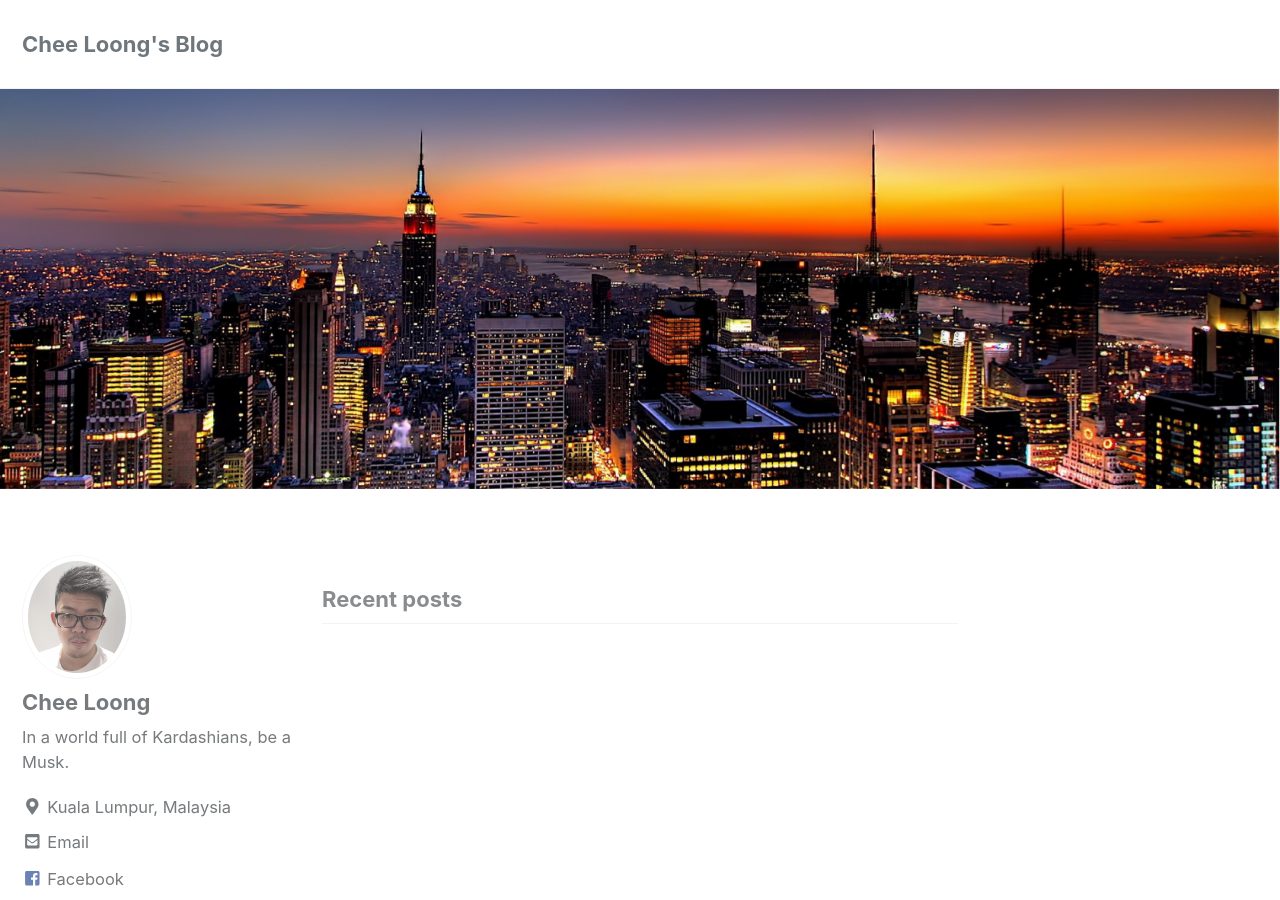
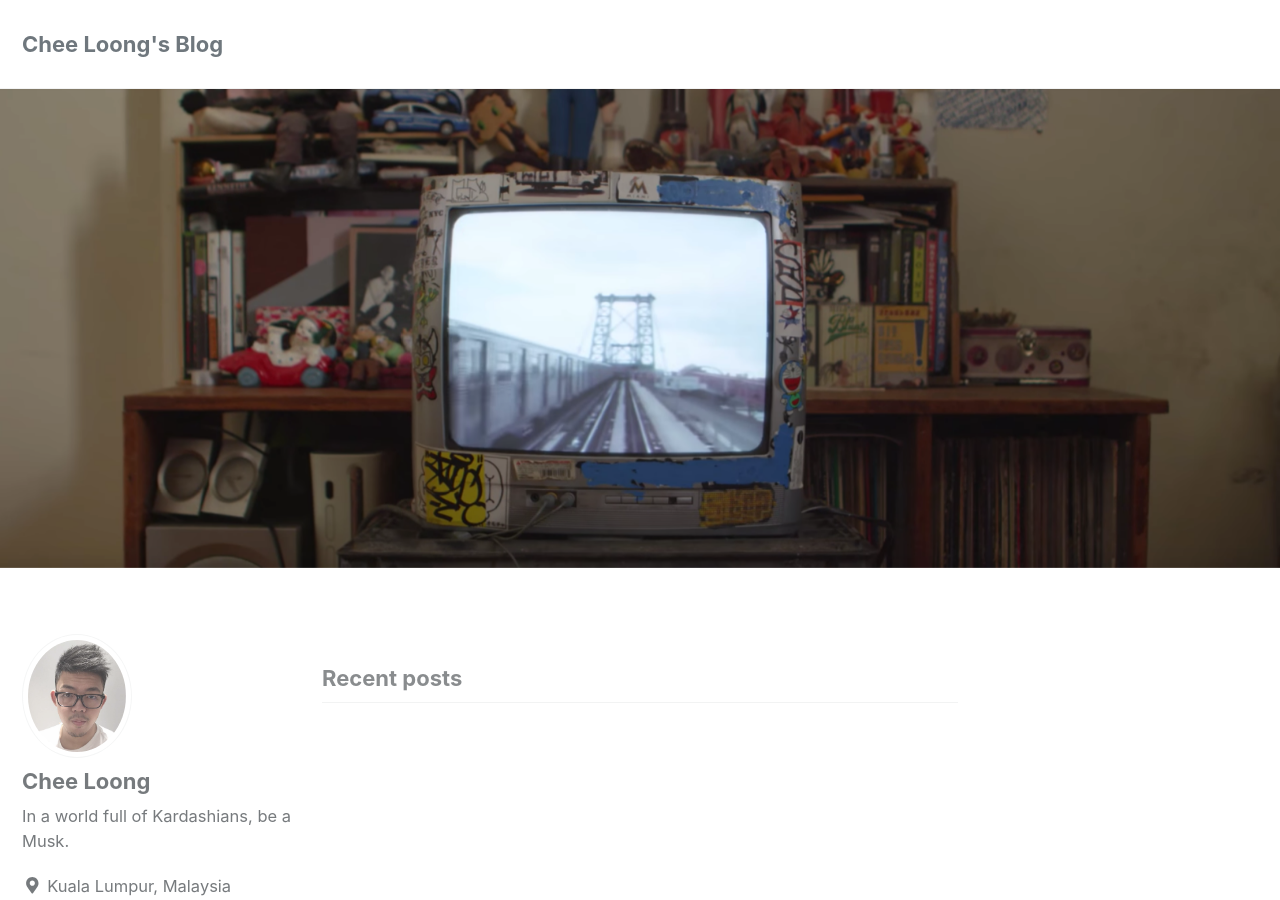
Before and after one commit to CheeLoong/CheeLoong.github.io, a Jekyll site: the page built from index.html, in a window 1280 px wide and 900 px high. Built offline with Jekyll 4.4.1, drawn with Linux system fonts in a browser that asks for light colours; cached includes are drawn as plain includes; the list of posts is cut into pages by our own code.

Commit message:
new banner

```diff
--- a/index.html
+++ b/index.html
@@ -2,5 +2,5 @@
 layout: home
 author_profile: true
 header:
-  image: "/assets/images/nycbanner.jpg"
+  image: "/assets/images/saintivy.png"
 ---
```
Also changed, not shown: assets/images/saintivy.png (added), 2 other files.
